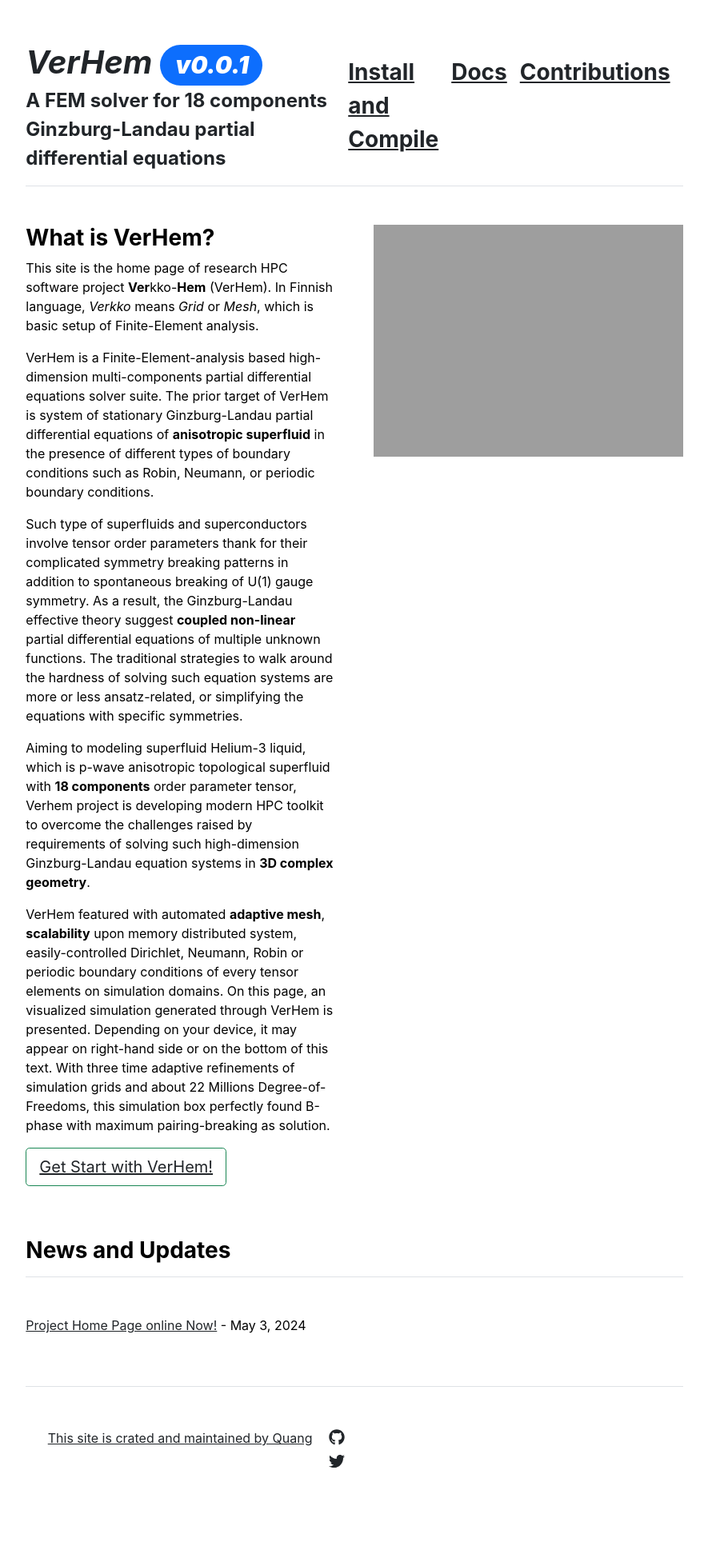
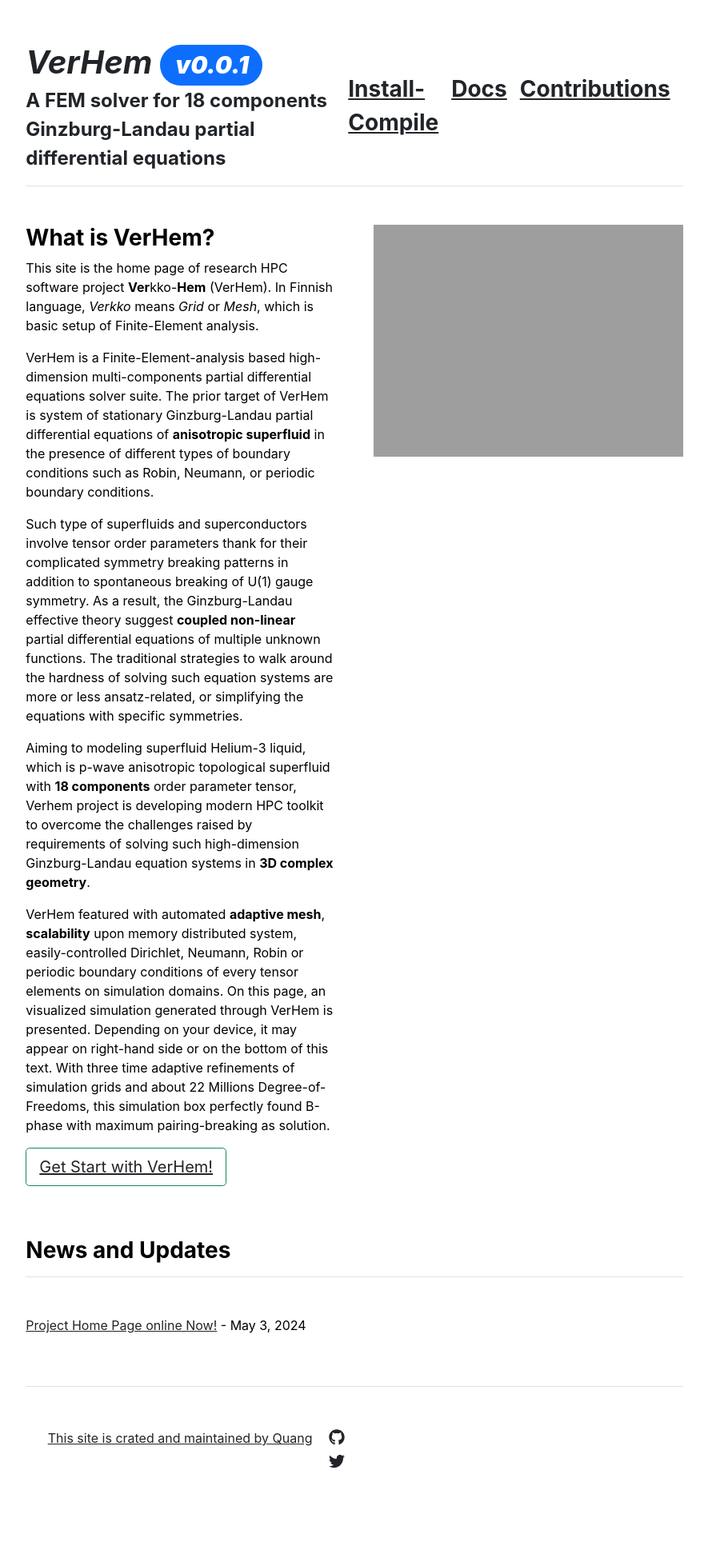
Before and after one commit to VerHem/VerHem.github.io, a Jekyll site: the page built from index.md, in a window 1280 px wide. Shown: the whole page at 80% size, without its empty margins (197-1082 px from the left). Built offline with Jekyll 4.4.1, drawn with Linux system fonts in a browser that asks for light colours.

Commit message:
change item name in _data/setting.yml

```diff
--- a/_data/settings.yml
+++ b/_data/settings.yml
@@ -1,5 +1,5 @@
 menu:
-- {name: 'Install and Compile', url: '/install'}
+- {name: 'Install-Compile', url: '/install'}
 - {name: 'Docs', url: '/docs'}
 - {name: 'Contributions', url: '/courses'}
 
```
